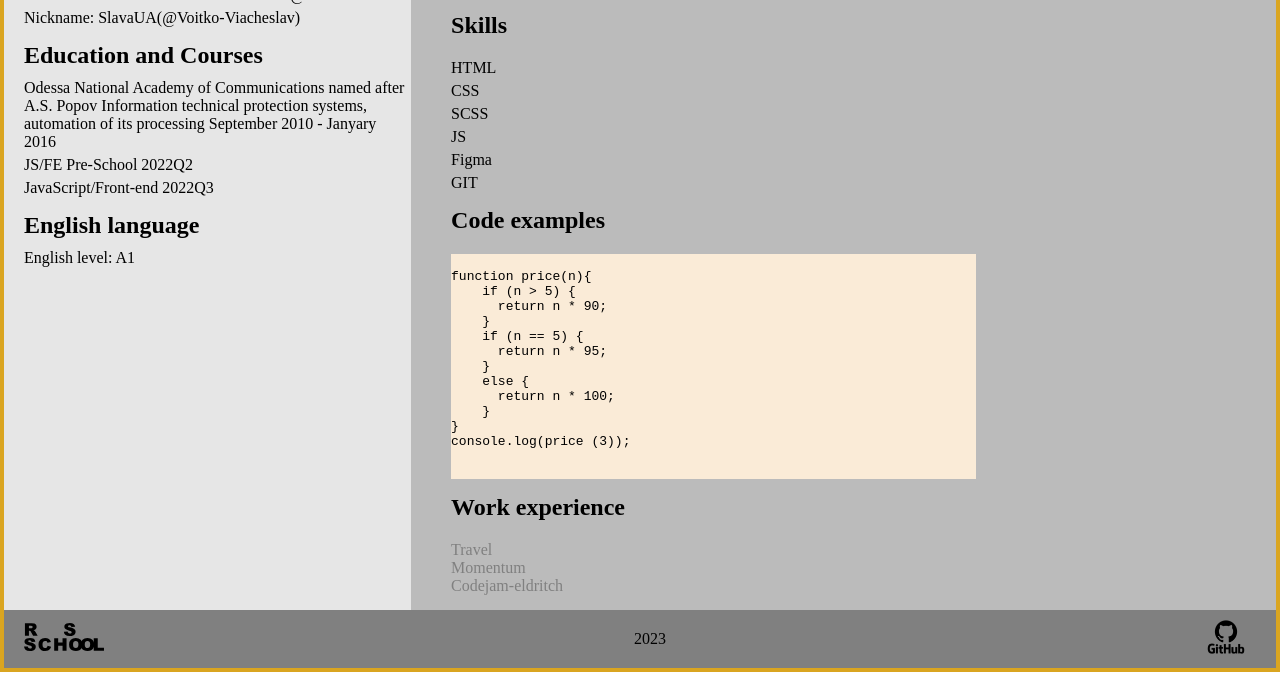
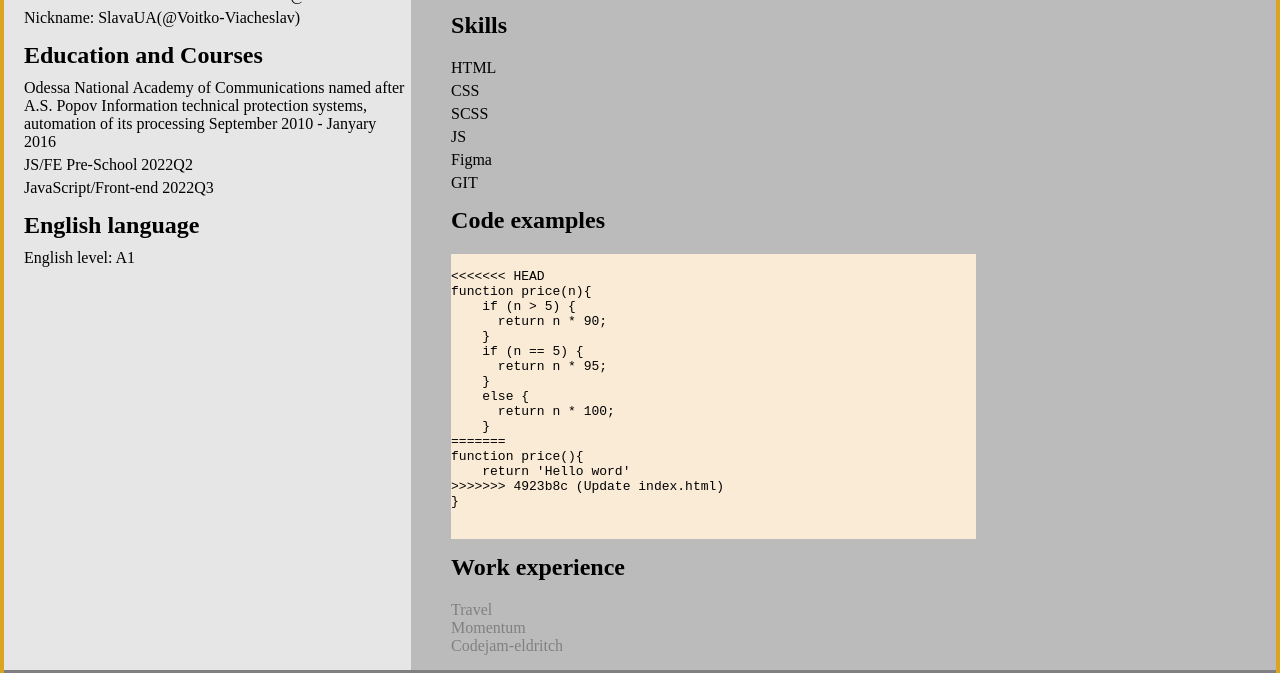
Before and after one commit to Voitko-Viacheslav/rsschool-cv, a plain HTML site: page index.html in a window 1280 px wide. Shown: the part 460-1133 px from the top of the page. Drawn offline with Linux system fonts and the light colour scheme; a web font is replaced by a local one.

Commit message:
fix: change four comm

```diff
--- a/index.html
+++ b/index.html
@@ -122,6 +122,7 @@
                             <div class="my-code">
                                 <pre>
                                     <code class="my-code">
+<<<<<<< HEAD
 function price(n){
     if (n &gt 5) {
       return n * 90;
@@ -132,8 +133,11 @@ function price(n){
     else {
       return n * 100;
     }
+=======
+function price(){
+    return 'Hello word'
+>>>>>>> 4923b8c (Update index.html)
 }
-console.log(price (3));
                                     </code>
                                 </pre>
                             </div>
```
